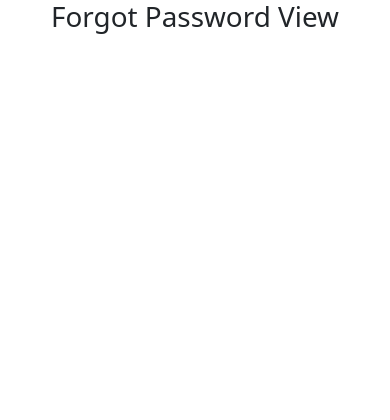
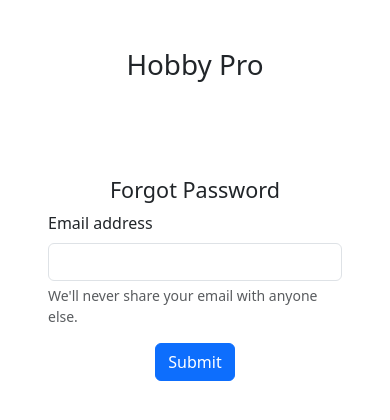
Before and after one commit to Caguilar92/HobbyPro, a Vue app in the folder HobbyPro/: page /forgot-password in a window 390 px wide. Shown: the top 420 px of the page. Built offline with nearby package versions, Linux system fonts and the light colour scheme; no server answers.

Commit message:
"Completed Onboarding"

```diff
--- a/HobbyPro/index.html
+++ b/HobbyPro/index.html
@@ -2,7 +2,8 @@
 <html lang="en">
   <head>
     <meta charset="UTF-8">
-    <link rel="icon" href="/favicon.ico">
+      <link href="https://cdn.jsdelivr.net/npm/bootstrap-icons/font/bootstrap-icons.css" rel="stylesheet">
+      <link rel="icon" href="/favicon.ico">
     <meta name="viewport" content="width=device-width, initial-scale=1.0">
     <title>Hobby Pro</title>
   </head>
--- a/HobbyPro/src/main.js
+++ b/HobbyPro/src/main.js
@@ -5,6 +5,7 @@ import { createPinia } from 'pinia'
 import {router} from "@/router/index.js";
 import App from "@/App.vue";
 import 'bootstrap/dist/css/bootstrap.min.css';
+import 'bootstrap-icons/font/bootstrap-icons.css'
 
 const app = createApp(App)
 
--- a/HobbyPro/src/router/index.js
+++ b/HobbyPro/src/router/index.js
@@ -9,6 +9,8 @@ import CreateProject from "@/components/CreateProject.vue";
 import Library from "@/components/Library.vue";
 import ForgotPasswordView from "@/views/ForgotPasswordView.vue";
 import RegisterView from "@/views/RegisterView.vue";
+import ResetSuccessView from "@/views/PasswordResetSuccess.vue";
+import PasswordResetSuccess from "@/views/PasswordResetSuccess.vue";
 const auth = getAuth();
 export const router = createRouter({
   history: createWebHistory(),
@@ -32,6 +34,11 @@ export const router = createRouter({
       path:'/register',
       name:'register',
       component: RegisterView
+    },
+    {
+      path:'/password-reset-success',
+      name:'password-reset-success',
+      component:PasswordResetSuccess
     },
     {
       path:'/dashboard',
@@ -66,7 +73,7 @@ router.beforeEach((to, from, next) => {
   onAuthStateChanged(auth, (user) => {
     if (!user) {
       // User is not authenticated
-      if(to.name === 'forgot-password' || to.name==='register') {
+      if(to.name === 'forgot-password' || to.name==='register' || to.name === "password-reset-success") {
         next();
       }
       else if (to.name !== 'login') {
--- a/HobbyPro/src/views/ForgotPasswordView.vue
+++ b/HobbyPro/src/views/ForgotPasswordView.vue
@@ -1,13 +1,49 @@
 <script setup>
-
+import {ref} from "vue";
+import {getAuth,sendPasswordResetEmail} from "firebase/auth";
+import {useRouter} from 'vue-router'
+let error_message = ref('');
+let email = ref('');
+const router = useRouter();
+function submit() {
+  const auth = getAuth();
+  sendPasswordResetEmail(auth, email.value)
+      .then(() => {
+        router.replace("/password-reset-success")
+      })
+      .catch((error) => {
+        const errorCode = error.code;
+        const errorMessage = error.message;
+        error_message.value = errorCode
+        // ..
+      });
+}
 </script>
 
 <template>
-<h1>
-  Forgot Password View
-</h1>
+  <h1 class="mt-5 text-center">Hobby Pro</h1>
+  <div class="justify-content-around d-flex mt-5">
+    <form class="border border-lg p-5">
+      <h4 class="text-center">Forgot Password</h4>
+      <div class="text-center text-danger ">{{error_message}}</div>
+      <div class="mb-3">
+        <label for="email" class="form-label">Email address</label>
+        <input v-model="email" type="email" class="form-control" id="email" aria-describedby="emailHelp">
+        <div id="emailHelp" class="form-text">We'll never share your email with anyone else.</div>
+      </div>
+
+      <div class="text-center">
+        <button @click.prevent="submit"  class="btn btn-primary">Submit</button>
+      </div>
+    </form>
+  </div>
+
 </template>
 
 <style scoped>
-
+@media (max-width: 576px) {
+  .border-lg {
+    border: none !important; /* Remove border on small screens */
+  }
+}
 </style>
--- /dev/null
+++ b/HobbyPro/src/views/PasswordResetSuccess.vue
@@ -0,0 +1,11 @@
+<script setup>
+
+</script>
+
+<template>
+<h1>Success, please check your email for link to reset your password</h1>
+</template>
+
+<style scoped>
+
+</style>
--- a/HobbyPro/src/views/RegisterView.vue
+++ b/HobbyPro/src/views/RegisterView.vue
@@ -4,6 +4,7 @@ import { getFirestore } from "firebase/firestore";
 import { doc, setDoc } from "firebase/firestore";
 import {getAuth,createUserWithEmailAndPassword,updateProfile} from "firebase/auth";
 import {useRouter} from "vue-router";
+import computeOffsets from "@popperjs/core/lib/utils/computeOffsets.js";
 
 
 
@@ -11,6 +12,7 @@ let firstname= ref('');
 let lastname= ref('');
 let email= ref('');
 let password= ref('');
+let confirm_password = ref('');
 const firestore = getFirestore();
 const auth = getAuth();
 const router = useRouter();
@@ -18,7 +20,7 @@ const errorMessage = ref('');
 function  createUser(event) {
  event.preventDefault();
   errorMessage.value = '';
-  if(validate(firstname.value) && validate(lastname.value)) {
+  if(validateName(firstname.value) && validateName(lastname.value) && validatePassword(password.value,confirm_password.value)) {
     createUserWithEmailAndPassword(auth, email.value, password.value)
         .then((userCredential) => {
           saveToFireStore();
@@ -27,11 +29,9 @@ function  createUser(event) {
           updateProfile(auth.currentUser, {
             displayName: firstname.value + " " + lastname.value
           }).then(() => {
-            // Profile updated!
-            // ...
+
           }).catch((error) => {
-            // An error occurred
-            // ...
+
           });
 
           router.replace("/login")
@@ -39,11 +39,22 @@ function  createUser(event) {
         .catch((error) => {
           errorMessage.value = formatErrorMessage(error.code)
           password.value = '';
+          confirm_password.value = '';
         });
   } else {
     setTimeout(function () {
-      errorMessage.value = "name fields cannot be blank"
+     if(!validateName(firstname.value)) {
+       errorMessage.value = "first name cannot be blank and must be an alphabetic character"
+     }else if(!validateName(lastname.value)) {
+       errorMessage.value ="last name cannot be blank and must be an alphabetic character"
+     }else if(password.value !== confirm_password.value) {
+       errorMessage.value = "passwords do not match"
+     } else if(!validatePassword(password.value,confirm_password.value)) {
+       errorMessage.value = "password must not be blank and must be 8-20 characters long"
+     }
       password.value = '';
+      confirm_password.value = '';
+
     },250)
 
 
@@ -67,8 +78,16 @@ function saveToFireStore() {
 
 }
 
-function validate(data) {
-  return data !== null && data.length !== 0  && data.trim() !== 0
+function validatePassword(password, confirm_password) {
+
+ let passwordRegex = /^\S{8,25}/
+
+    return passwordRegex.test(password) && password === confirm_password;
+}
+
+function validateName(data) {
+  let regex = /[a-zA-Z]+/
+  return regex.test(data)
 }
 </script>
 
@@ -99,6 +118,10 @@ function validate(data) {
         <label for="password" class="form-label">Password</label>
         <input v-model="password" type="password" class="form-control" id="password">
       </div>
+      <div class="mb-3">
+        <label for="confirm-password" class="form-label">Confirm Password</label>
+        <input v-model="confirm_password" type="password" class="form-control" id="confirm-password">
+      </div>
       <div class="text-center mb-5">
         <router-link to="login" class="text-decoration-none">Log In</router-link>
       </div>
```
